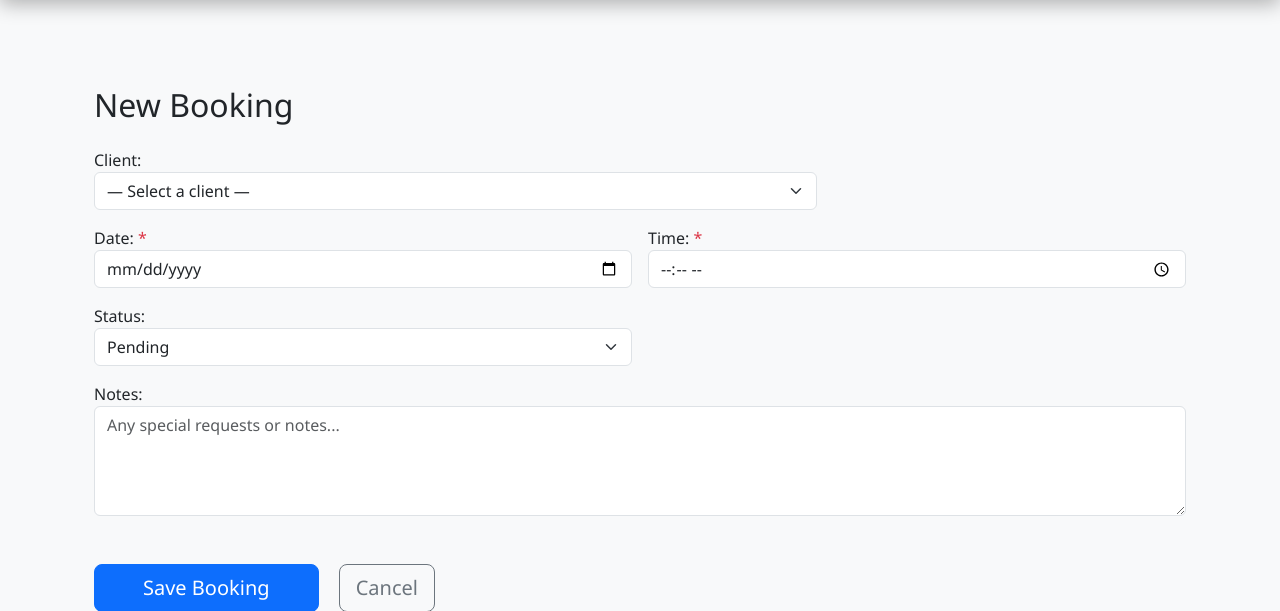
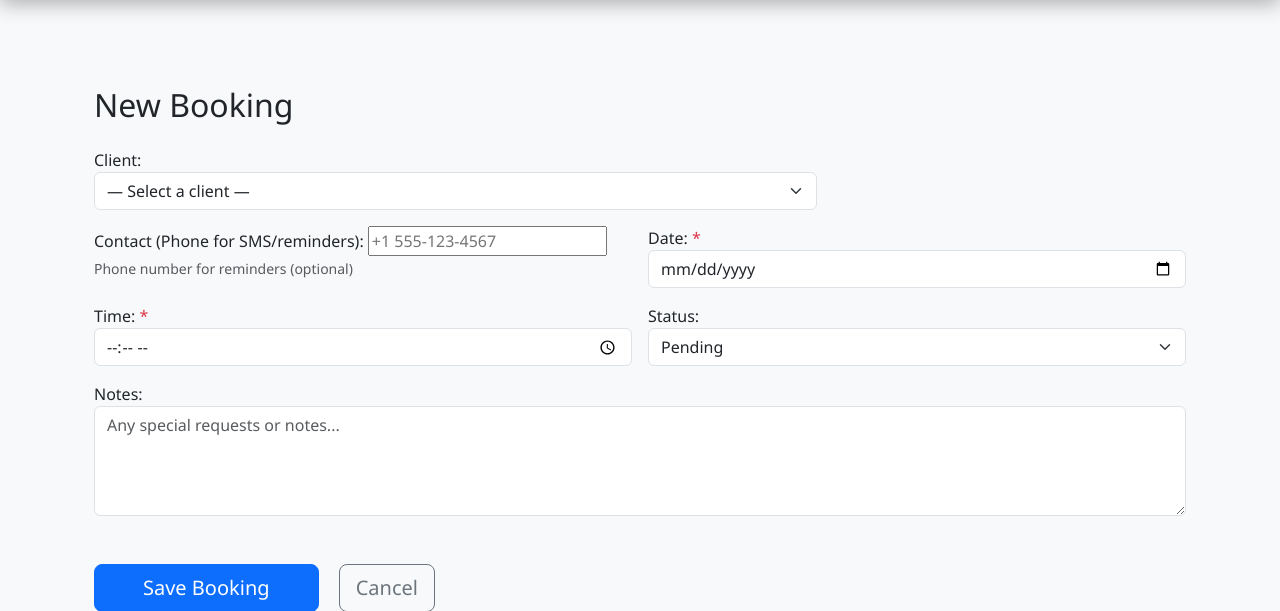
Before and after one commit to Brianon97/theptapp, a Django app: page /new/ in a window 1280 px wide. Shown: the part 62-673 px from the top of the page. Run offline with Django 4.2, Linux system fonts and the light colour scheme; the visitor is signed in with stand-in values (Sample User, id 1); data comes from the database, SQL or seed files in the repository; data that the repository does not hold is empty.

Commit message:
Contact field

```diff
--- a/templates/trainer/booking_form.html
+++ b/templates/trainer/booking_form.html
@@ -40,6 +40,15 @@
     {% endif %}
 </div>
 {% endif %}
+
+<div class="col-md-6">
+  {{ form.client_contact.label_tag }}
+  {{ form.client_contact }}
+  {% if form.client_contact.errors %}
+    <div class="text-danger small mt-1">{{ form.client_contact.errors|join:", " }}</div>
+  {% endif %}
+  <small class="text-muted">Phone number for reminders (optional)</small>
+</div>
 
       <!-- Date & Time — always shown -->
       <div class="col-md-6">
```
